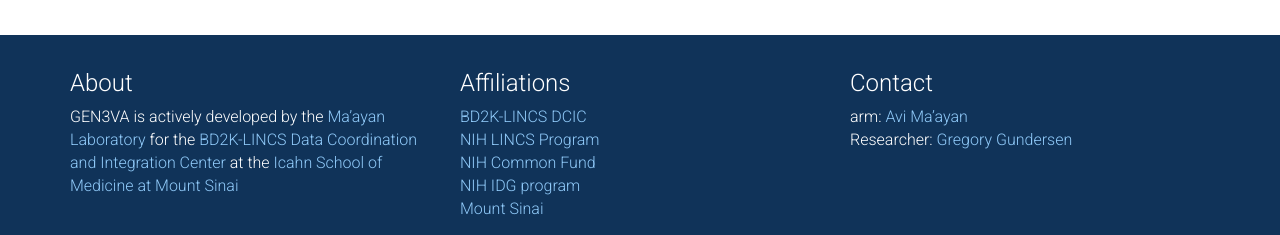
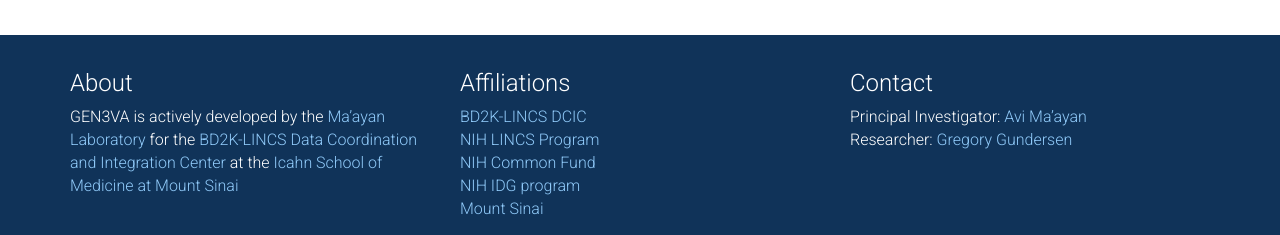
Before and after one commit to MaayanLab/gen3va, a Flask app: page /signature_search/ in a window 1280 px wide. Shown: the part 565-800 px from the top of the page. Run offline with Flask 2, Linux system fonts and the light colour scheme; parts of the project's set-up code (start-up, migrations or seed data) failed here and were passed over; some libraries are stand-ins or nearby versions.

Commit message:
Corrected typo.

```diff
--- a/gen3va/templates/partial/footer.html
+++ b/gen3va/templates/partial/footer.html
@@ -29,7 +29,7 @@
                 <h3>Contact</h3>
                 <ul class='list-unstyled'>
                     <li>
-                        arm: <a href='mailto:mailto:avi.maayan@mssm.edu'>Avi Ma’ayan</a>
+                        Principal Investigator: <a href='mailto:mailto:avi.maayan@mssm.edu'>Avi Ma’ayan</a>
                     </li>
                     <li>
                         Researcher: <a href='mailto:gregory.gundersen@mssm.edu'>Gregory Gundersen</a>
```
